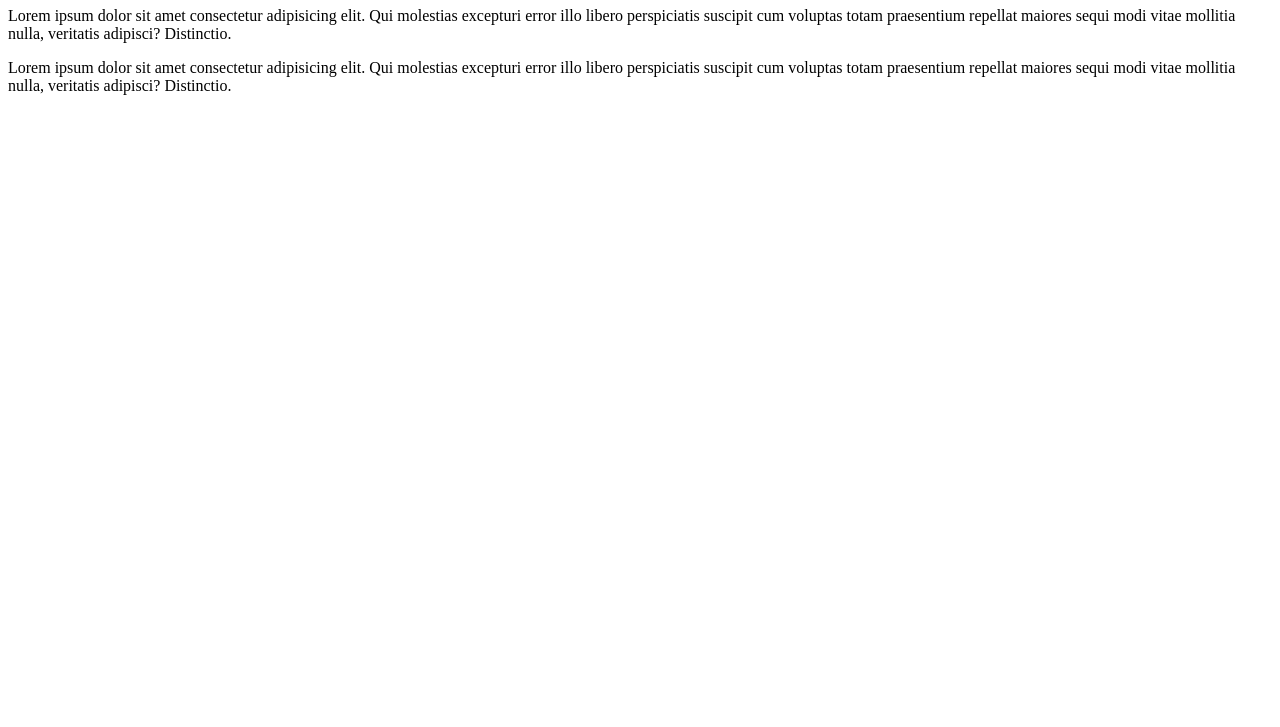
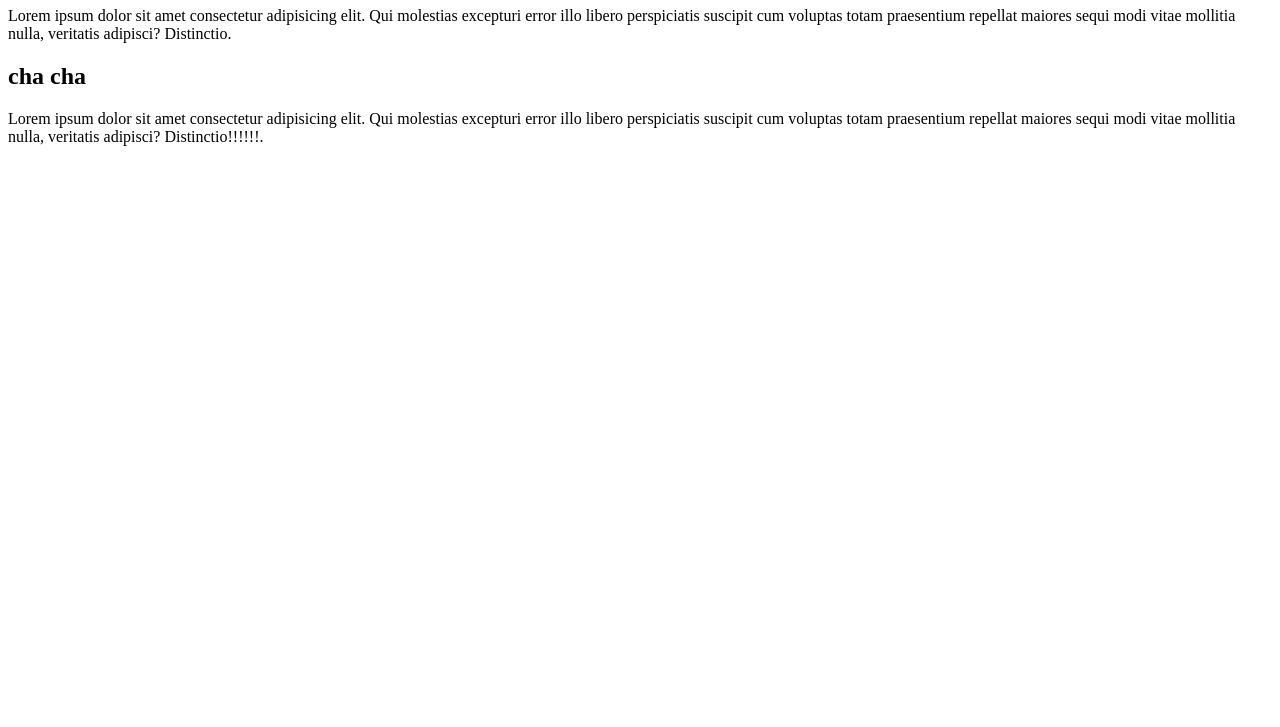
Before and after one commit to PauCodes/Git-Branching, a plain HTML site: page index.html in a window 1280 px wide. Shown: the part 73-800 px from the top of the page. Drawn offline with Linux system fonts and the light colour scheme.

Commit message:
some changes

```diff
--- a/index.html
+++ b/index.html
@@ -14,9 +14,10 @@
   <p>Lorem ipsum dolor sit amet consectetur adipisicing elit. Qui molestias excepturi error illo libero perspiciatis
     suscipit cum voluptas totam praesentium repellat maiores sequi modi vitae mollitia nulla, veritatis adipisci?
     Distinctio.</p>
+  <h2>cha cha</h2>
   <p>Lorem ipsum dolor sit amet consectetur adipisicing elit. Qui molestias excepturi error illo libero perspiciatis
     suscipit cum voluptas totam praesentium repellat maiores sequi modi vitae mollitia nulla, veritatis adipisci?
-    Distinctio.</p>
+    Distinctio!!!!!!.</p>
 
 
 </body>
```
